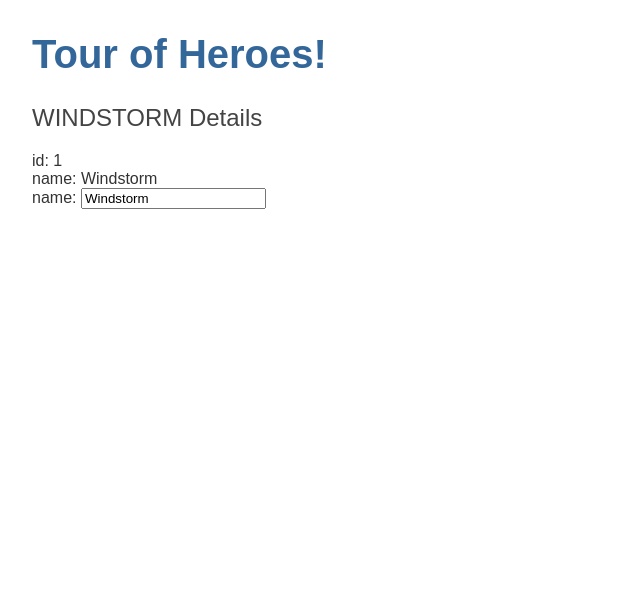
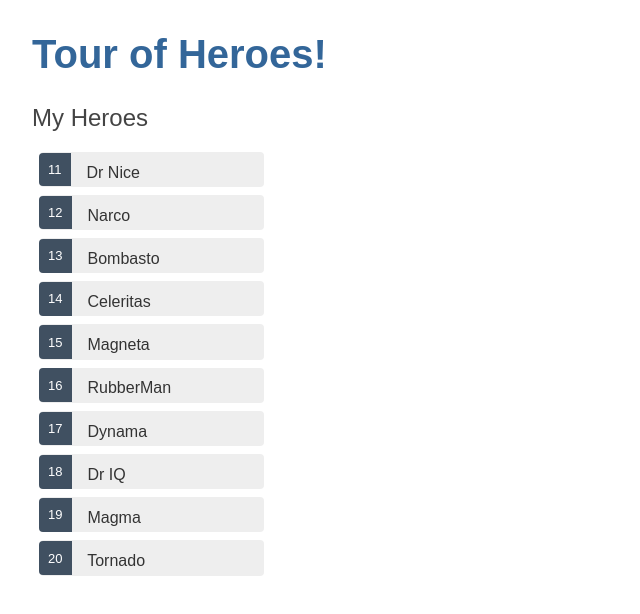
Before and after one commit to BondarenkoVS/angular-tour-of-heroes, an Angular app: page / in a window 1280 px wide. Shown: the top 614 px of the page, without its empty margins (0-640 px from the left). Built offline with nearby package versions, Linux system fonts and the light colour scheme.

Commit message:
add hero-details component

```diff
--- a/src/app/app.module.ts
+++ b/src/app/app.module.ts
@@ -4,11 +4,13 @@
 import { AppComponent } from './app.component';
 import { HeroesComponent } from './heroes/heroes.component';
 import {FormsModule} from '@angular/forms';
+import { HeroDetailComponent } from './hero-detail/hero-detail.component';
 
 @NgModule({
   declarations: [
     AppComponent,
-    HeroesComponent
+    HeroesComponent,
+    HeroDetailComponent
   ],
   imports: [
     BrowserModule,
--- /dev/null
+++ b/src/app/hero-detail/hero-detail.component.html
@@ -0,0 +1,9 @@
+<div *ngIf="hero">
+  <h2>{{hero.name | uppercase}} Details</h2>
+  <div><span>id: </span>{{hero.id}}</div>
+  <div>
+    <label>name:
+      <input [(ngModel)]="hero.name" placeholder="name"/>
+    </label>
+  </div>
+</div>
--- /dev/null
+++ b/src/app/hero-detail/hero-detail.component.ts
@@ -0,0 +1,17 @@
+import { Component, OnInit, Input} from '@angular/core';
+import { Hero } from '../hero';
+
+
+@Component({
+  selector: 'app-hero-detail',
+  templateUrl: './hero-detail.component.html',
+  styleUrls: ['./hero-detail.component.css']
+})
+export class HeroDetailComponent implements OnInit {
+ @Input() hero: Hero;
+  constructor() { }
+
+  ngOnInit() {
+  }
+
+}
--- a/src/app/heroes/heroes.component.css
+++ b/src/app/heroes/heroes.component.css
@@ -0,0 +1,44 @@
+/* HeroesComponent's private CSS styles */
+.heroes {
+  margin: 0 0 2em 0;
+  list-style-type: none;
+  padding: 0;
+  width: 15em;
+}
+.heroes li {
+  cursor: pointer;
+  position: relative;
+  left: 0;
+  background-color: #EEE;
+  margin: .5em;
+  padding: .3em 0;
+  height: 1.6em;
+  border-radius: 4px;
+}
+.heroes li:hover {
+  color: #607D8B;
+  background-color: #DDD;
+  left: .1em;
+}
+.heroes li.selected {
+  background-color: #CFD8DC;
+  color: white;
+}
+.heroes li.selected:hover {
+  background-color: #BBD8DC;
+  color: white;
+}
+.heroes .badge {
+  display: inline-block;
+  font-size: small;
+  color: white;
+  padding: 0.8em 0.7em 0 0.7em;
+  background-color:#405061;
+  line-height: 1em;
+  position: relative;
+  left: -1px;
+  top: -4px;
+  height: 1.8em;
+  margin-right: .8em;
+  border-radius: 4px 0 0 4px;
+}
--- a/src/app/heroes/heroes.component.html
+++ b/src/app/heroes/heroes.component.html
@@ -1,10 +1,11 @@
-<h2>{{hero.name | uppercase}} Details</h2>
-<div><span>id: </span>{{hero.id}}</div>
-<div><span>name: </span>{{hero.name}}</div>
+<h2>My Heroes</h2>
+<ul class="heroes">
+  <li
+    [class.selected]="hero === selectedHero"
+    *ngFor="let hero of heroes" (click)="onSelect(hero)"
+    >
+    <span class="badge">{{hero.id}}</span> {{hero.name}}
+  </li>
+</ul>
 
-<div>
-  <label>
-    name:
-    <input [(ngModel)]="hero.name" placeholder="name"/>
-  </label>
-</div>
+<app-hero-detail [hero]="selectedHero"></app-hero-detail>
--- a/src/app/heroes/heroes.component.ts
+++ b/src/app/heroes/heroes.component.ts
@@ -1,5 +1,6 @@
-import { Component, OnInit } from '@angular/core';
+import { Component, OnInit, Input } from '@angular/core';
 import { Hero } from '../hero';
+import { HEROES} from '../mock-heroes';
 
 @Component({
   selector: 'app-heroes',
@@ -7,13 +8,14 @@
   styleUrls: ['./heroes.component.css']
 })
 export class HeroesComponent implements OnInit {
-  hero: Hero = {
-    id: 1,
-    name: 'Windstorm'
-  };
+  heroes = HEROES;
+  selectedHero: Hero;
   constructor() { }
 
   ngOnInit() {
   }
-
+  onSelect(hero: Hero): void {
+    this.selectedHero = hero;
+    console.log(this.selectedHero);
+  }
 }
--- /dev/null
+++ b/src/app/mock-heroes.ts
@@ -0,0 +1,14 @@
+import { Hero } from './hero';
+
+export const HEROES: Hero[] = [
+  { id: 11, name: 'Dr Nice' },
+  { id: 12, name: 'Narco' },
+  { id: 13, name: 'Bombasto' },
+  { id: 14, name: 'Celeritas' },
+  { id: 15, name: 'Magneta' },
+  { id: 16, name: 'RubberMan' },
+  { id: 17, name: 'Dynama' },
+  { id: 18, name: 'Dr IQ' },
+  { id: 19, name: 'Magma' },
+  { id: 20, name: 'Tornado' }
+];
```
Also changed, not shown: src/app/app.component.html (line endings or trailing spaces), src/app/hero-detail/hero-detail.component.css (added), 1 other file (tests, documents, lock files or other folders).
